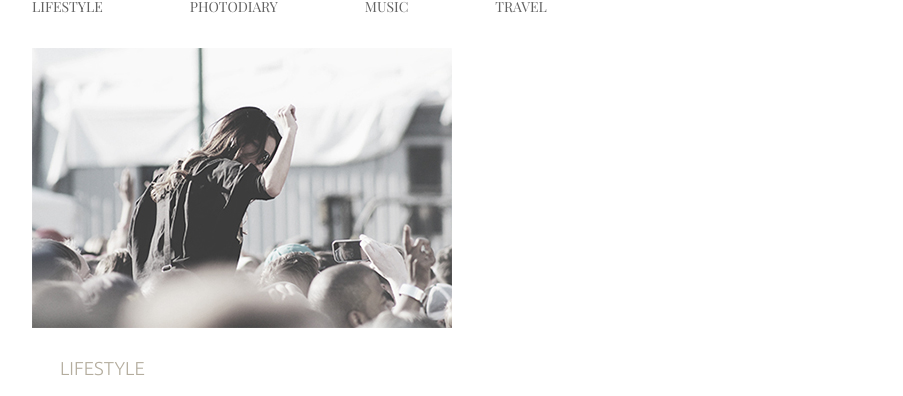
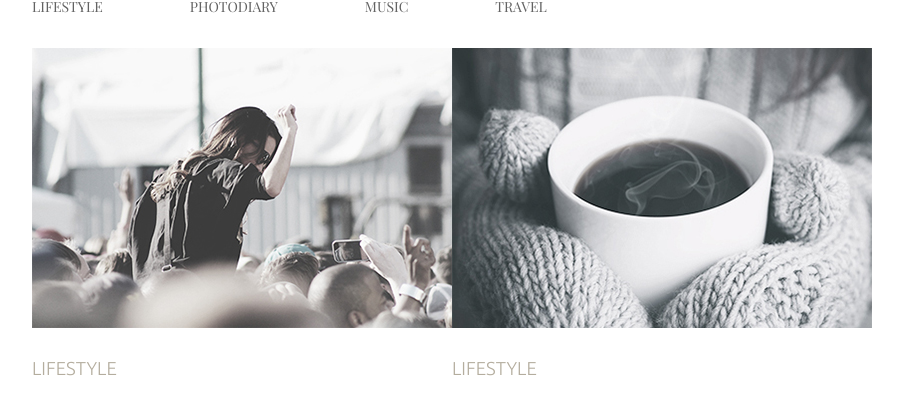
Before and after one commit to Saashen/HTML-CSS, a plain HTML site: page module-03/index.html in a window 1280 px wide. Shown: the top 396 px of the page, without its empty margins (158-1061 px from the left). Drawn offline with nearby package versions, Linux system fonts and the light colour scheme.

Commit message:
second changes with mentor

```diff
--- a/module-03/css/styles.css
+++ b/module-03/css/styles.css
@@ -54,7 +54,7 @@ img{
     color: #03a9f4;
 }
 
-.main{
+.section{
     font-size: 0;
 }
 
@@ -78,7 +78,7 @@ article:not:(nth-child(2n)){
     color: rgba(180, 173, 158, 255);
     text-align: left;
     font-weight: 300px;
-    margin: 28px;
+    margin-bottom: 28px;
 }
 
 .header{
@@ -100,6 +100,7 @@ article:not:(nth-child(2n)){
 }
 
 .button{
+    display: block;
     padding: 54px auto 70px;
 }
 
--- a/module-03/index.html
+++ b/module-03/index.html
@@ -5,8 +5,8 @@
     <meta name="viewport" content="width=device-width, initial-scale=1.0">
     <meta name="author" content="Oleksandra Ablitsova">
     <meta http-equiv="X-UA-Compatible" content="ie=edge">
+    <link rel="stylesheet" href="./css/reset.css">
     <link rel="stylesheet" href="./css/styles.css">
-    <link rel="stylesheet" href="./css/reset.css">
     <title>Module 3</title>
 </head>
 <body>
@@ -21,6 +21,7 @@
         </nav>
     </header>
     <main class="main container">
+        <section class="section">
             <article class="article-one">
                 <img src="./img/one.jpg" alt="More than just a music festival" class="image">
                 <p class="subtitle">Lifestyle</p>
@@ -57,6 +58,7 @@
                 <h2 class="header">Cold winter days</h2>
             <p class="text">Lorem ipsum dolor sit amet, consectetur adipisicing elit, sed do eiusmod tempor incididunt ut labore et dolore magna aliqua. Ut enim ad minim veniam, quis nostrud exercitation ullamco laboris</p>
             </article>
+        </section>
         <div class="button">
             <button name="button" class="load-more">
                 Load more
```
Lines whose indentation alone changed are shown as unchanged.
